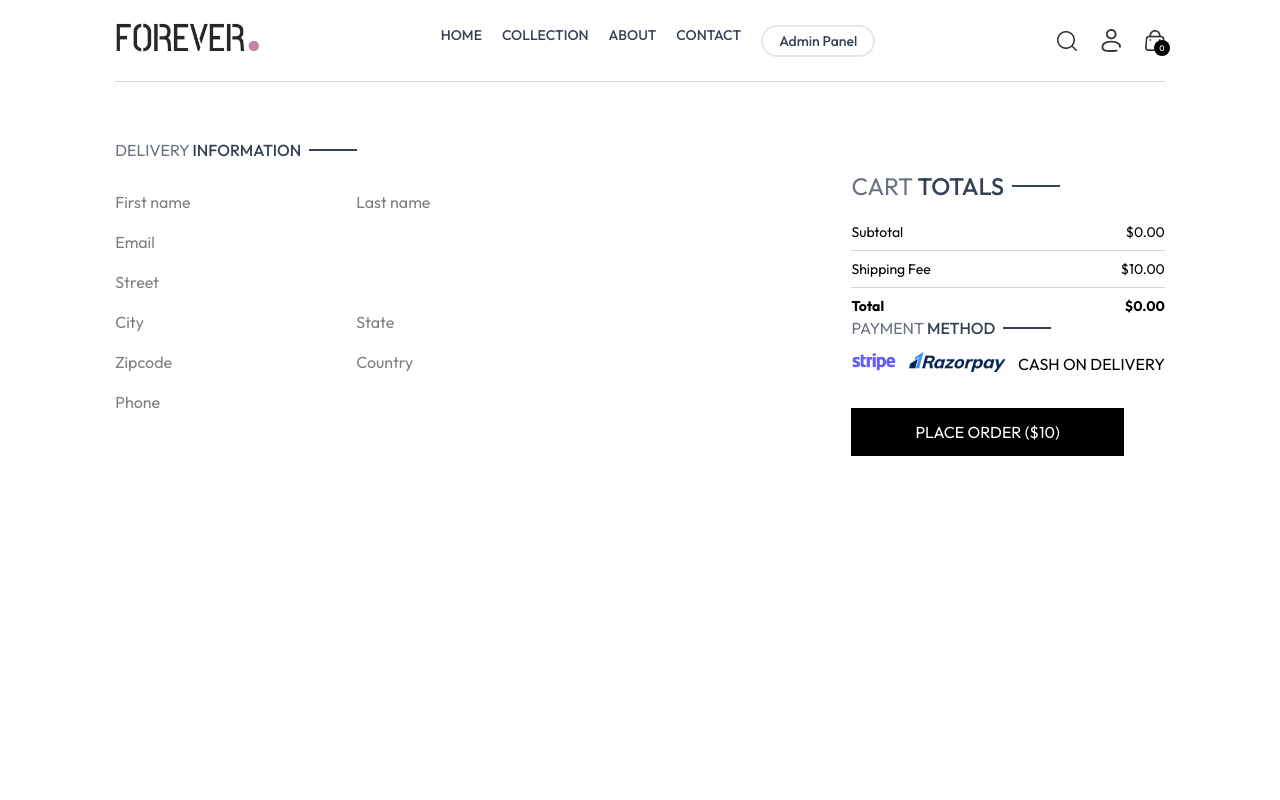
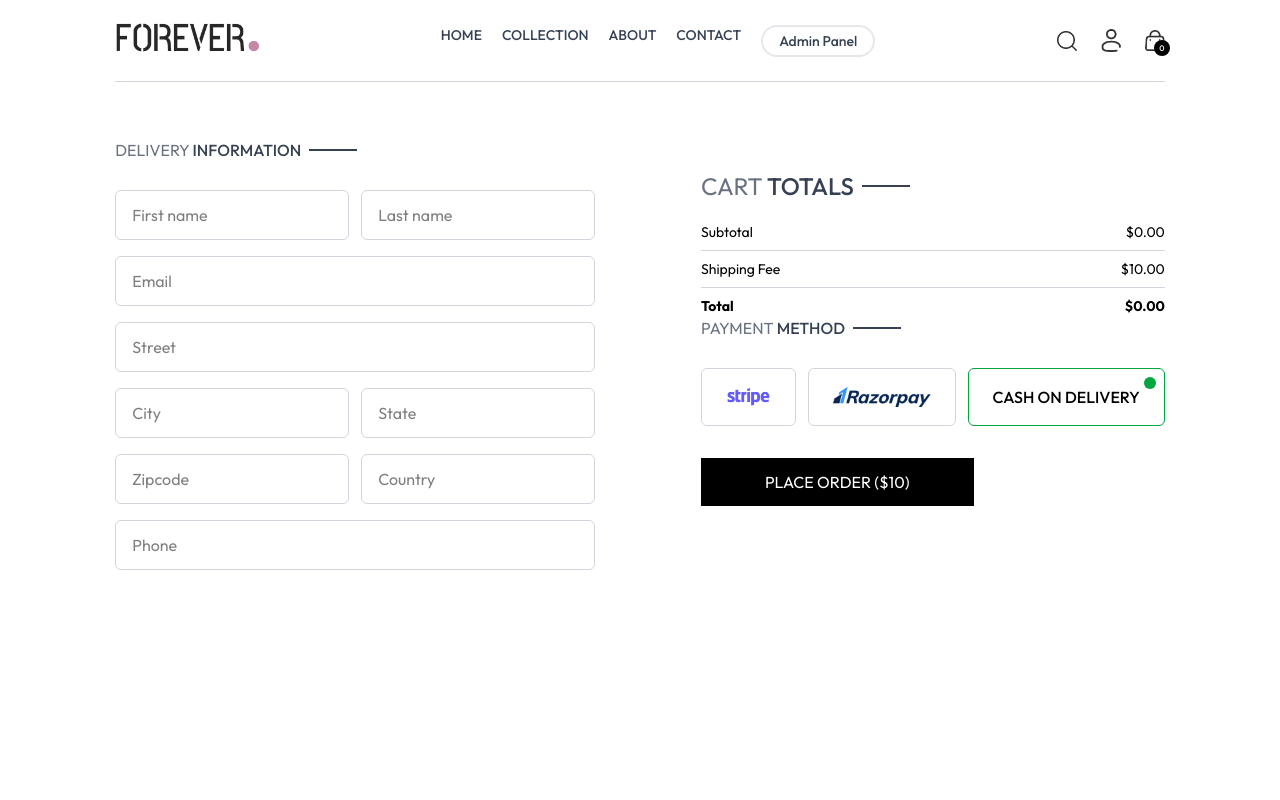
Before and after one commit to surazzzj/forever_fullStack, a React (Vite) app in the folder frontend/: page /place-order in a window 1280 px wide. Shown: the top 800 px of the page. Built offline with nearby package versions, Linux system fonts and the light colour scheme; no server answers.

Commit message:
fix frontend ui

```diff
--- a/frontend/src/pages/PlaceOrder.jsx
+++ b/frontend/src/pages/PlaceOrder.jsx
@@ -153,54 +153,145 @@ const PlaceOrder = () => {
   return (
     <form
       onSubmit={onSubmitHandler}
-      className="flex flex-col sm:flex-row justify-between gap-4 pt-5 sm:pt-14 min-h-[80vh] border-t border-gray-300"
+      className="flex flex-col sm:flex-row justify-between gap-6 pt-5 sm:pt-14 min-h-[80vh] border-t border-gray-300"
     >
+
       {/* LEFT */}
       <div className="flex flex-col gap-4 w-full sm:max-w-[480px]">
         <Title text1="DELIVERY" text2="INFORMATION" />
 
         <div className="flex gap-3">
-          <input required name="firstName" onChange={onChangeHandler} value={formData.firstName} className="input" placeholder="First name" />
-          <input required name="lastName" onChange={onChangeHandler} value={formData.lastName} className="input" placeholder="Last name" />
+          <input
+            required
+            name="firstName"
+            value={formData.firstName}
+            onChange={onChangeHandler}
+            placeholder="First name"
+            className="w-full border border-gray-300 px-4 py-3 rounded-md focus:border-black focus:ring-1 focus:ring-black outline-none"
+          />
+          <input
+            required
+            name="lastName"
+            value={formData.lastName}
+            onChange={onChangeHandler}
+            placeholder="Last name"
+            className="w-full border border-gray-300 px-4 py-3 rounded-md focus:border-black focus:ring-1 focus:ring-black outline-none"
+          />
         </div>
 
-        <input required name="email" onChange={onChangeHandler} value={formData.email} className="input" placeholder="Email" />
-        <input required name="street" onChange={onChangeHandler} value={formData.street} className="input" placeholder="Street" />
+        <input
+          required
+          name="email"
+          value={formData.email}
+          onChange={onChangeHandler}
+          placeholder="Email"
+          className="w-full border border-gray-300 px-4 py-3 rounded-md focus:border-black focus:ring-1 focus:ring-black outline-none"
+        />
+
+        <input
+          required
+          name="street"
+          value={formData.street}
+          onChange={onChangeHandler}
+          placeholder="Street"
+          className="w-full border border-gray-300 px-4 py-3 rounded-md focus:border-black focus:ring-1 focus:ring-black outline-none"
+        />
 
         <div className="flex gap-3">
-          <input required name="city" onChange={onChangeHandler} value={formData.city} className="input" placeholder="City" />
-          <input required name="state" onChange={onChangeHandler} value={formData.state} className="input" placeholder="State" />
+          <input
+            required
+            name="city"
+            value={formData.city}
+            onChange={onChangeHandler}
+            placeholder="City"
+            className="w-full border border-gray-300 px-4 py-3 rounded-md focus:border-black focus:ring-1 focus:ring-black outline-none"
+          />
+          <input
+            required
+            name="state"
+            value={formData.state}
+            onChange={onChangeHandler}
+            placeholder="State"
+            className="w-full border border-gray-300 px-4 py-3 rounded-md focus:border-black focus:ring-1 focus:ring-black outline-none"
+          />
         </div>
 
         <div className="flex gap-3">
-          <input required name="zipcode" onChange={onChangeHandler} value={formData.zipcode} className="input" placeholder="Zipcode" />
-          <input required name="country" onChange={onChangeHandler} value={formData.country} className="input" placeholder="Country" />
+          <input
+            required
+            name="zipcode"
+            value={formData.zipcode}
+            onChange={onChangeHandler}
+            placeholder="Zipcode"
+            className="w-full border border-gray-300 px-4 py-3 rounded-md focus:border-black focus:ring-1 focus:ring-black outline-none"
+          />
+          <input
+            required
+            name="country"
+            value={formData.country}
+            onChange={onChangeHandler}
+            placeholder="Country"
+            className="w-full border border-gray-300 px-4 py-3 rounded-md focus:border-black focus:ring-1 focus:ring-black outline-none"
+          />
         </div>
 
-        <input required name="phone" onChange={onChangeHandler} value={formData.phone} className="input" placeholder="Phone" />
+        <input
+          required
+          name="phone"
+          value={formData.phone}
+          onChange={onChangeHandler}
+          placeholder="Phone"
+          className="w-full border border-gray-300 px-4 py-3 rounded-md focus:border-black focus:ring-1 focus:ring-black outline-none"
+        />
       </div>
 
       {/* RIGHT */}
-      <div className="mt-8">
+      <div className="mt-8 w-full sm:w-auto">
         <CartTotal />
 
         <Title text1="PAYMENT" text2="METHOD" />
 
-        <div className="flex gap-3 flex-col lg:flex-row">
-          <div onClick={() => setMethod('stripe')} className="payment-box">
+        <div className="flex gap-3 flex-col lg:flex-row mt-4">
+
+          {/* Stripe */}
+          <div
+            onClick={() => setMethod('stripe')}
+            className={`relative flex items-center justify-center border px-6 py-4 rounded-md cursor-pointer
+              ${method === 'stripe' ? 'border-green-600' : 'border-gray-300'}`}
+          >
+            {method === 'stripe' && (
+              <span className="absolute top-2 right-2 w-3 h-3 bg-green-600 rounded-full"></span>
+            )}
             <img src={assets.stripe_logo} className="h-5" />
           </div>
 
-          <div onClick={() => setMethod('razorpay')} className="payment-box">
+          {/* Razorpay */}
+          <div
+            onClick={() => setMethod('razorpay')}
+            className={`relative flex items-center justify-center border px-6 py-4 rounded-md cursor-pointer
+              ${method === 'razorpay' ? 'border-green-600' : 'border-gray-300'}`}
+          >
+            {method === 'razorpay' && (
+              <span className="absolute top-2 right-2 w-3 h-3 bg-green-600 rounded-full"></span>
+            )}
             <img src={assets.razorpay_logo} className="h-5" />
           </div>
 
-          <div onClick={() => setMethod('cod')} className="payment-box">
+          {/* COD */}
+          <div
+            onClick={() => setMethod('cod')}
+            className={`relative flex items-center justify-center border px-6 py-4 rounded-md cursor-pointer font-medium
+              ${method === 'cod' ? 'border-green-600' : 'border-gray-300'}`}
+          >
+            {method === 'cod' && (
+              <span className="absolute top-2 right-2 w-3 h-3 bg-green-600 rounded-full"></span>
+            )}
             CASH ON DELIVERY
           </div>
+
         </div>
 
-        <button className="bg-black text-white px-16 py-3 mt-8">
+        <button className="bg-black text-white px-16 py-3 mt-8 w-full sm:w-auto">
           PLACE ORDER ({currency}{getCartAmount() + delivery_fee})
         </button>
       </div>
```
